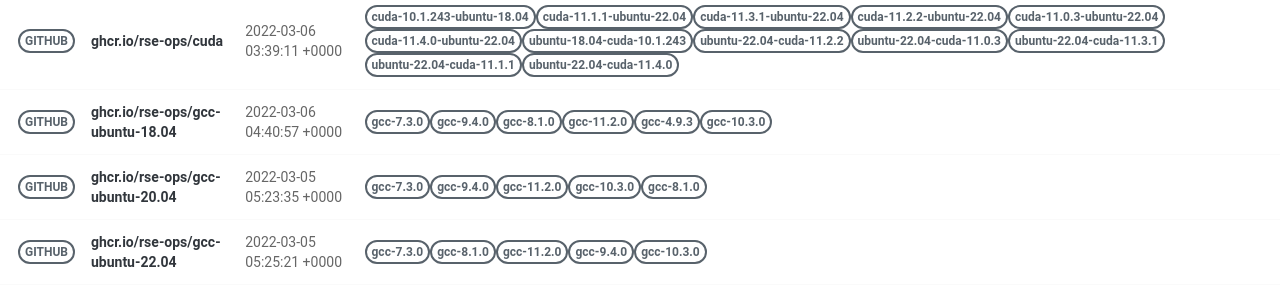
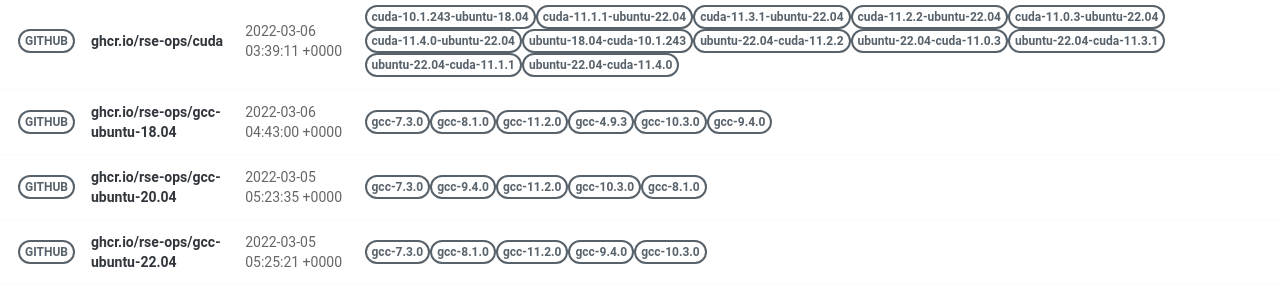
Before and after one commit to rse-ops/docker-images, a Jekyll site: the page built from pages/index.md, in a window 1280 px wide. Shown: the part 502-801 px from the top of the page. Built offline with Jekyll 4.4.1, drawn with Linux system fonts in a browser that asks for light colours; nearby versions of some CDN libraries.

Commit message:
Automated push to update library 2022-03-06

```diff
--- a/_library/ghcr.io-rse-ops-gcc-ubuntu-18.04.md
+++ b/_library/ghcr.io-rse-ops-gcc-ubuntu-18.04.md
@@ -1,7 +1,7 @@
 ---
 layout: container
 name: ghcr.io/rse-ops/gcc-ubuntu-18.04
-updated_at: 2022-03-06 04:40:57.021514
+updated_at: 2022-03-06 04:43:00.332989
 
 
 container_url: https://github.com/orgs/rse-ops/packages/container/package/gcc-ubuntu-18.04
```
Also changed, not shown: other parts of _library/ghcr.io-rse-ops-gcc-ubuntu-18.04.md (+3 -3 lines).
